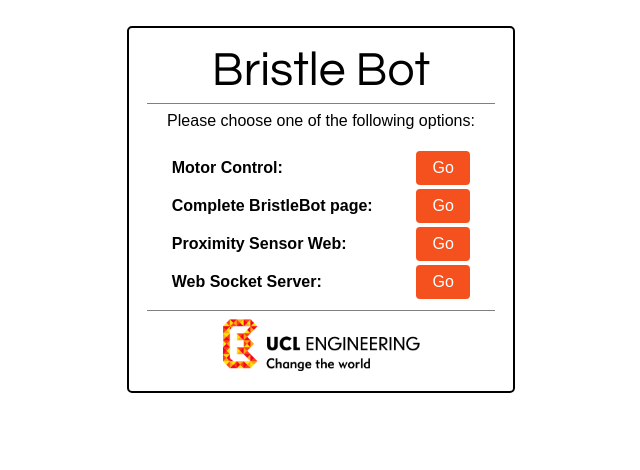
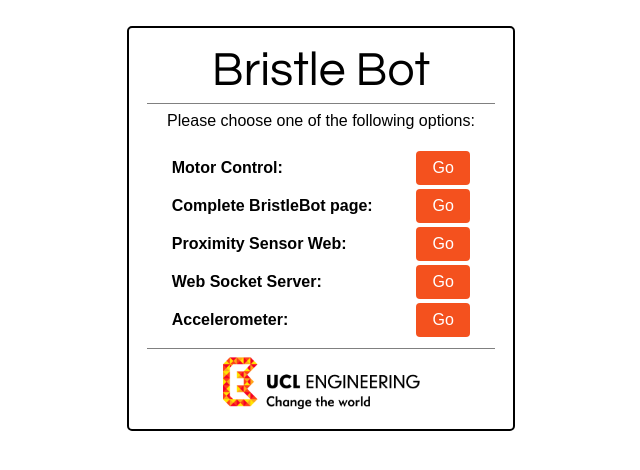
Before and after one commit to bennthomsen/ESP8266-BristleBot, a plain HTML site: page ESP8266_BristleBot/data/index.html in a window 1280 px wide. Shown: the whole page, without its empty margins (319-959 px from the left). Drawn offline with Linux system fonts and the light colour scheme.

Commit message:
Update index.html

```diff
--- a/ESP8266_BristleBot/data/index.html
+++ b/ESP8266_BristleBot/data/index.html
@@ -94,6 +94,11 @@
 				<td>&nbsp;&nbsp;&nbsp;&nbsp;&nbsp;&nbsp;&nbsp;&nbsp;</td>
 				<td><a href="websocketserver.html" class="button"><span>Go</span></a></td>
 			</tr>
+			<tr>
+				<td><b>Accelerometer:</b></td>
+				<td>&nbsp;&nbsp;&nbsp;&nbsp;&nbsp;&nbsp;&nbsp;&nbsp;</td>
+				<td><a href="accelerometer.html" class="button"><span>Go</span></a></td>
+			</tr>
 		</table>
 		<hr color="grey" width="90%" size="1px">
 		<img src="logo.png" alt="UCL logo" style="width:197px; height:52px;">
```
